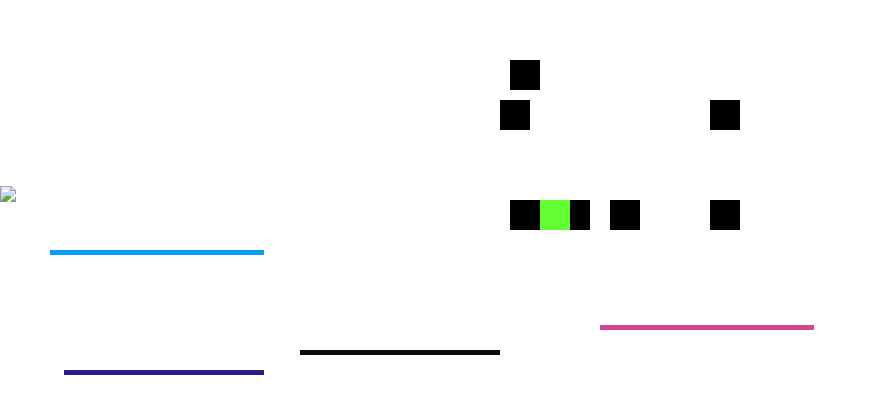
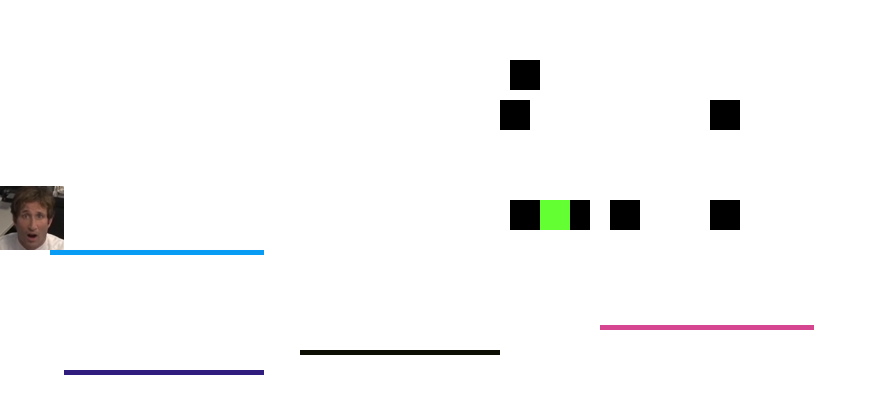
Before and after one commit to dangerousdatingdotcom/RPSOnline, a plain HTML site: page gogogo.html in a window 1280 px wide. Shown: the part 400-800 px from the top of the page, without its empty margins (0-877 px from the left). Drawn offline with Linux system fonts and the light colour scheme.

Commit message:
imagepls

```diff
--- a/gogogo.html
+++ b/gogogo.html
@@ -6,7 +6,7 @@
 	</head>
 	<body>
 		<div id="world">
-			<div class="box" id="userBox"><img src="wat2.png"></div>
+			<div class="box" id="userBox"><img src="images/wat2.png"></div>
 		</div>
 	</body>
 
```
